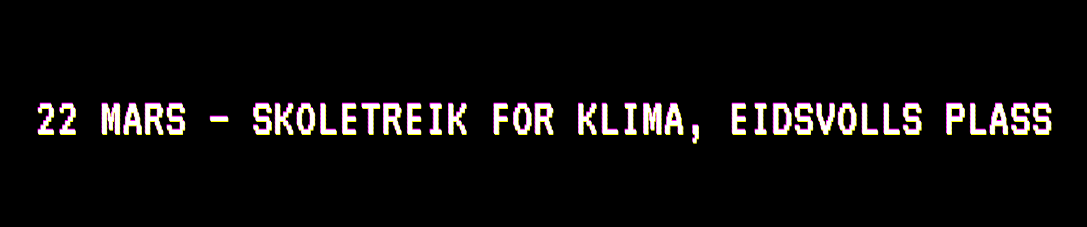
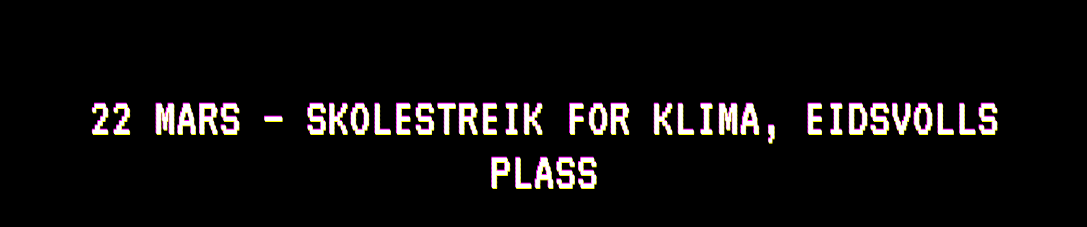
Before and after one commit to datainpublic/kt-workshop-template, a plain HTML site: page index.html in a window 1280 px wide. Shown: the part 509-736 px from the top of the page, without its empty margins (96-1183 px from the left). Drawn offline with Linux system fonts and the light colour scheme; no server answers.

Commit message:
Update Spelling

```diff
--- a/index.html
+++ b/index.html
@@ -16,7 +16,7 @@
         <figcaption><a href="https://instagram.com/datainpublic">@datainpublic</a></figcaption>
       </figure>
       <header id="message">
-        22 Mars — Skoletreik for Klima, EIDSVOLLS PLASS
+        22 Mars — Skolestreik for Klima, EIDSVOLLS PLASS
       </header>
     </div>
   <script src="local.js" charset="utf-8"></script>
```
